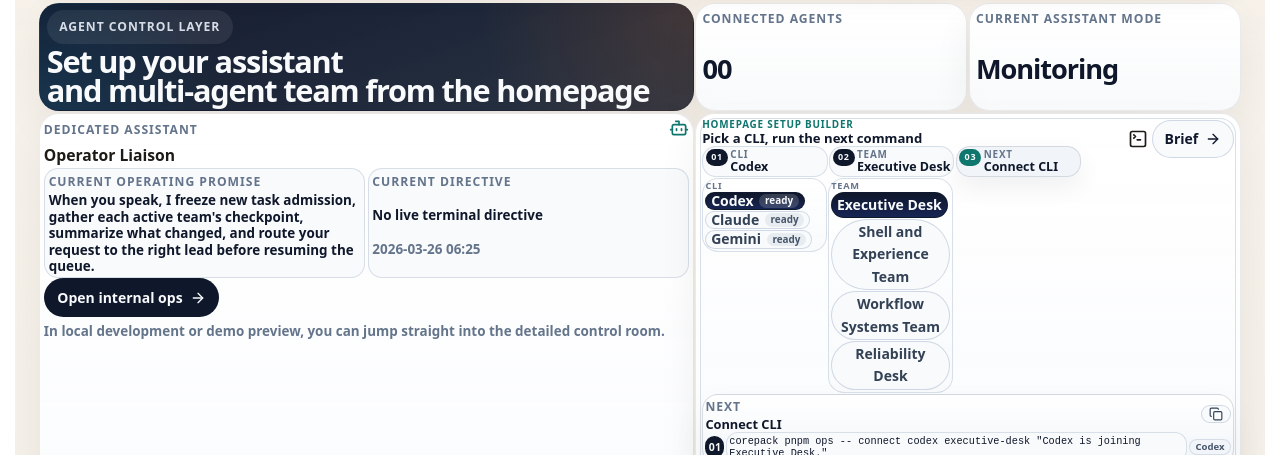
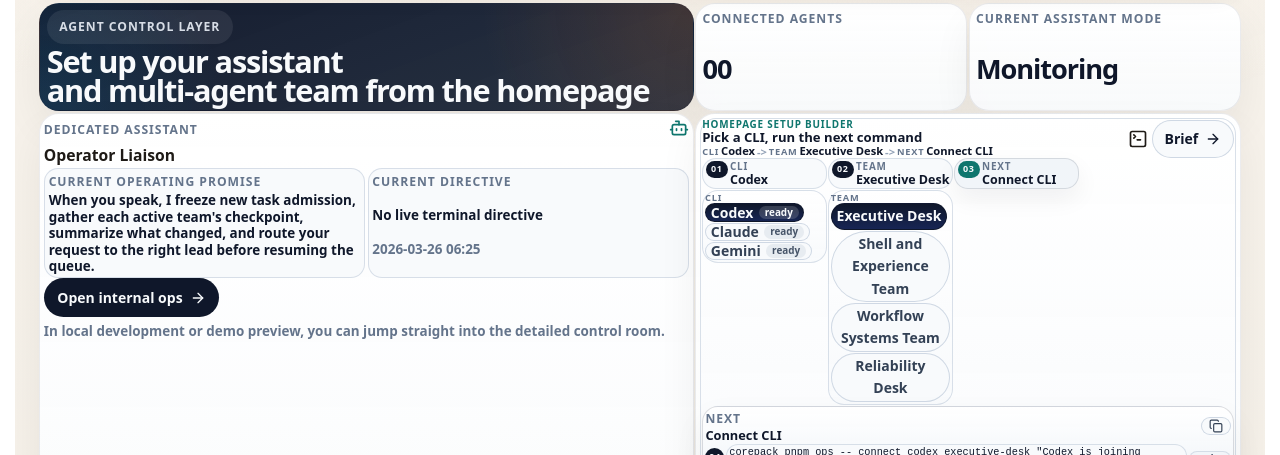
Before and after one commit to GongJae00/research-pages, a Next.js app in the folder apps/web/: page /en in a window 1280 px wide. Shown: the part 1560-2015 px from the top of the page. Built offline with nearby package versions, Linux system fonts and the light colour scheme; no server answers.

Commit message:
Autonomy batch 1573: shell-experience

```diff
--- a/apps/web/src/components/homepage-agent-control-section.module.css
+++ b/apps/web/src/components/homepage-agent-control-section.module.css
@@ -292,14 +292,14 @@
 .setupTitleBlock {
   margin: 0;
   display: grid;
-  gap: 0.04rem;
+  gap: 0.03rem;
 }
 
 .setupScanBar {
   display: grid;
   grid-template-columns: repeat(3, minmax(0, 1fr));
   gap: 0.08rem;
-  margin-top: 0.02rem;
+  margin-top: 0;
 }
 
 .setupScanCopy {
@@ -359,7 +359,7 @@
   gap: 0.14rem;
   min-width: 0;
   min-height: 100%;
-  padding: 0.14rem 0.18rem;
+  padding: 0.12rem 0.16rem;
   border: 1px solid rgba(203, 213, 225, 0.72);
   border-radius: 14px;
   background: rgba(248, 250, 252, 0.92);
@@ -400,6 +400,46 @@
   font-size: 0.82rem;
   line-height: 1.08;
   max-width: 20rem;
+}
+
+.setupQuickSummary {
+  display: flex;
+  flex-wrap: wrap;
+  align-items: center;
+  gap: 0.12rem;
+  margin: 0;
+  min-width: 0;
+}
+
+.setupQuickItem {
+  display: inline-flex;
+  align-items: baseline;
+  gap: 0.12rem;
+  min-width: 0;
+}
+
+.setupQuickLabel {
+  color: #64748b;
+  font-size: 0.58rem;
+  font-weight: 800;
+  letter-spacing: 0.08em;
+  line-height: 1;
+  text-transform: uppercase;
+}
+
+.setupQuickItem strong {
+  min-width: 0;
+  color: #0f172a;
+  font-size: 0.7rem;
+  line-height: 1.15;
+  overflow-wrap: anywhere;
+}
+
+.setupQuickDivider {
+  color: #94a3b8;
+  font-size: 0.7rem;
+  font-weight: 700;
+  line-height: 1;
 }
 
 .setupBody {
@@ -709,7 +749,7 @@
 .setupPickerGrid {
   margin-top: 0.02rem;
   align-items: start;
-  gap: 0.05rem;
+  gap: 0.04rem;
 }
 
 .providerSummaryChips {
@@ -797,7 +837,7 @@
 .setupPicker {
   display: grid;
   gap: 0.04rem;
-  padding: 0.12rem 0.14rem 0.14rem;
+  padding: 0.1rem 0.12rem 0.12rem;
 }
 
 .setupPickerLabel {
@@ -1288,6 +1328,14 @@
     grid-template-columns: 1fr;
   }
 
+  .setupQuickSummary {
+    align-items: flex-start;
+  }
+
+  .setupQuickDivider {
+    display: none;
+  }
+
   .setupTitleRow {
     align-items: stretch;
   }
--- a/apps/web/src/components/homepage-agent-control-section.tsx
+++ b/apps/web/src/components/homepage-agent-control-section.tsx
@@ -384,6 +384,22 @@ export function HomepageAgentControlSection({
               <div className={styles.setupTitleBlock}>
                 <span className={styles.setupEyebrow}>{copy.setupBuilderLabel}</span>
                 <h4>{copy.setupBuilderTitle}</h4>
+                <p className={styles.setupQuickSummary}>
+                  <span className={styles.setupQuickItem}>
+                    <span className={styles.setupQuickLabel}>{copy.chooseProvider}</span>
+                    <strong>{selectedProvider?.label ?? "-"}</strong>
+                  </span>
+                  <span className={styles.setupQuickDivider}>-&gt;</span>
+                  <span className={styles.setupQuickItem}>
+                    <span className={styles.setupQuickLabel}>{copy.chooseTeam}</span>
+                    <strong>{selectedTeam?.name ?? "-"}</strong>
+                  </span>
+                  <span className={styles.setupQuickDivider}>-&gt;</span>
+                  <span className={styles.setupQuickItem}>
+                    <span className={styles.setupQuickLabel}>{copy.nextActionLabel}</span>
+                    <strong>{nextSetupCommand?.title ?? copy.setupCommand}</strong>
+                  </span>
+                </p>
                 <div className={styles.setupScanBar} aria-label={copy.setupStepsLabel}>
                   <div className={styles.setupScanChip}>
                     <span className={styles.setupChipStep}>01</span>
```
